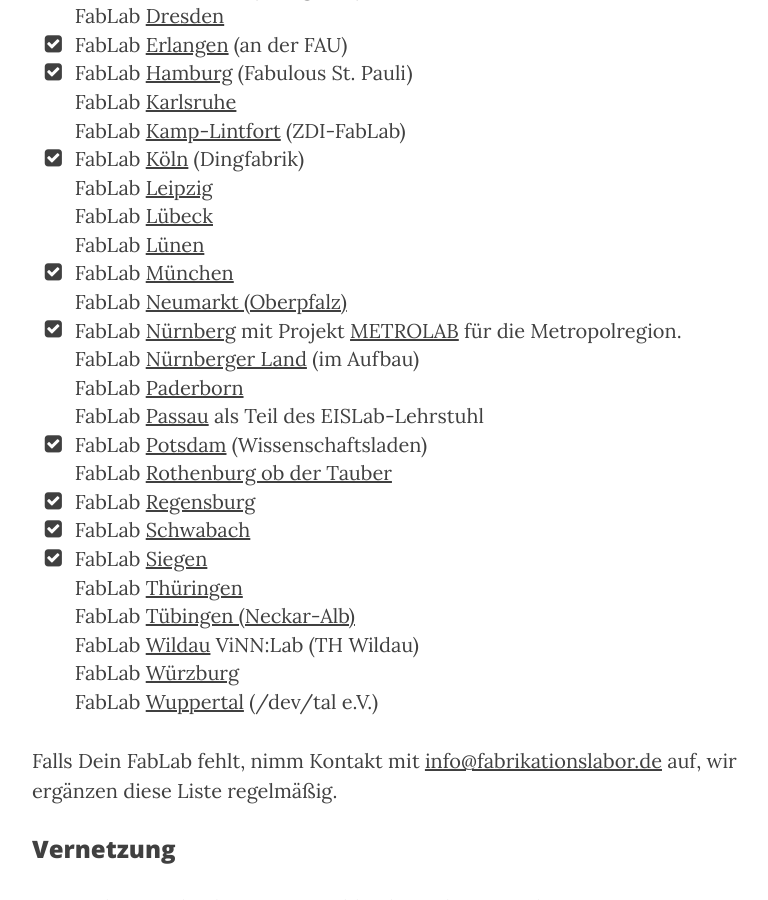
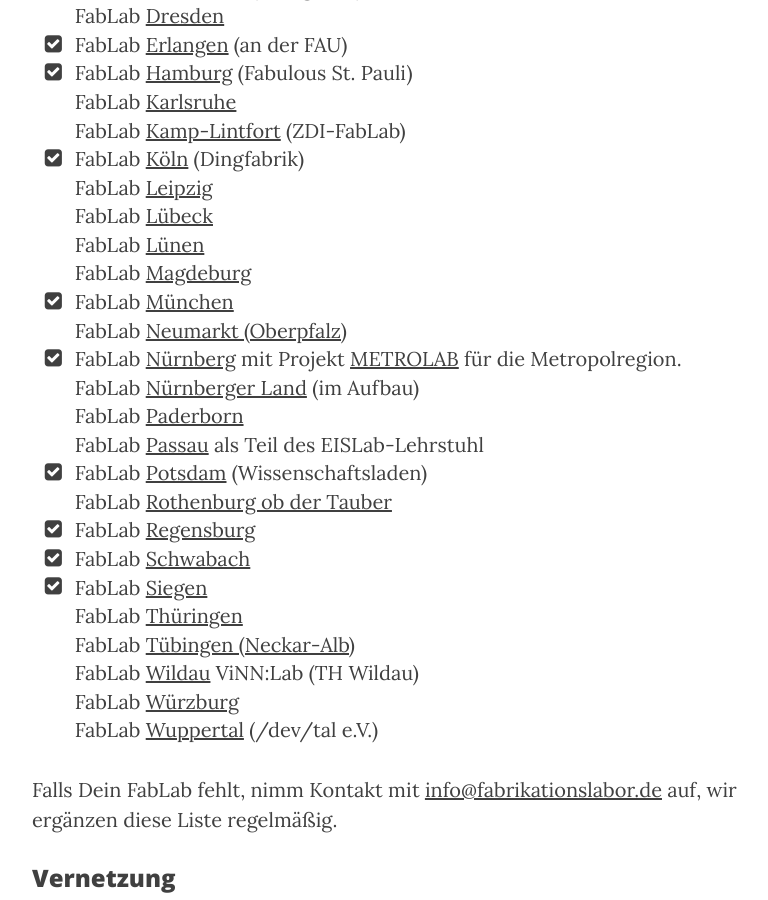
Before and after one commit to fabrikationslabor/fabrikationslabor.github.io, a Jekyll site: the page built from fablabs-in-deutschland.html, in a window 1280 px wide and 900 px high, scrolled down 1542 px. Shown: the whole window, without its empty margins (233-1001 px from the left). Built offline with Jekyll 4.4.1, drawn with Linux system fonts in a browser that asks for light colours; nearby versions of some CDN libraries.

Commit message:
Update fablabs-in-deutschland.html
FabLab Magdeburg hinzugefügt. Link kam per E-Mail nach dem Vortrag auf der FabCon 2015

```diff
--- a/fablabs-in-deutschland.html
+++ b/fablabs-in-deutschland.html
@@ -38,6 +38,7 @@
   <li>FabLab <a href="http://www.fablab-luenen.de/" target="_blank">Lünen</a></li>
   <!-- Magdeburg: http://www.inkubator.ovgu.de/FabLab.html-->
   <!-- Magdeburg: http://www.netz39.de/-->
+  <li>FabLab <a href="http://www.inkubator.ovgu.de/FabLab.html" target="_blank">Magdeburg</a></li>
   <li><i class="fa-li fa fa-check-square"></i>FabLab <a href="http://fablab-muenchen.de" target="_blank">München</a></li>
   <li>FabLab <a href="http://fablab-neumarkt.de" target="_blank">Neumarkt (Oberpfalz)</a></li>
   <li><i class="fa-li fa fa-check-square"></i>FabLab <a href="http://fablab-nuernberg.de" target="_blank">Nürnberg</a> mit Projekt <a href="http://projekt-metrolab.de/" target="_blank">METROLAB</a> für die Metropolregion.</li>
```
